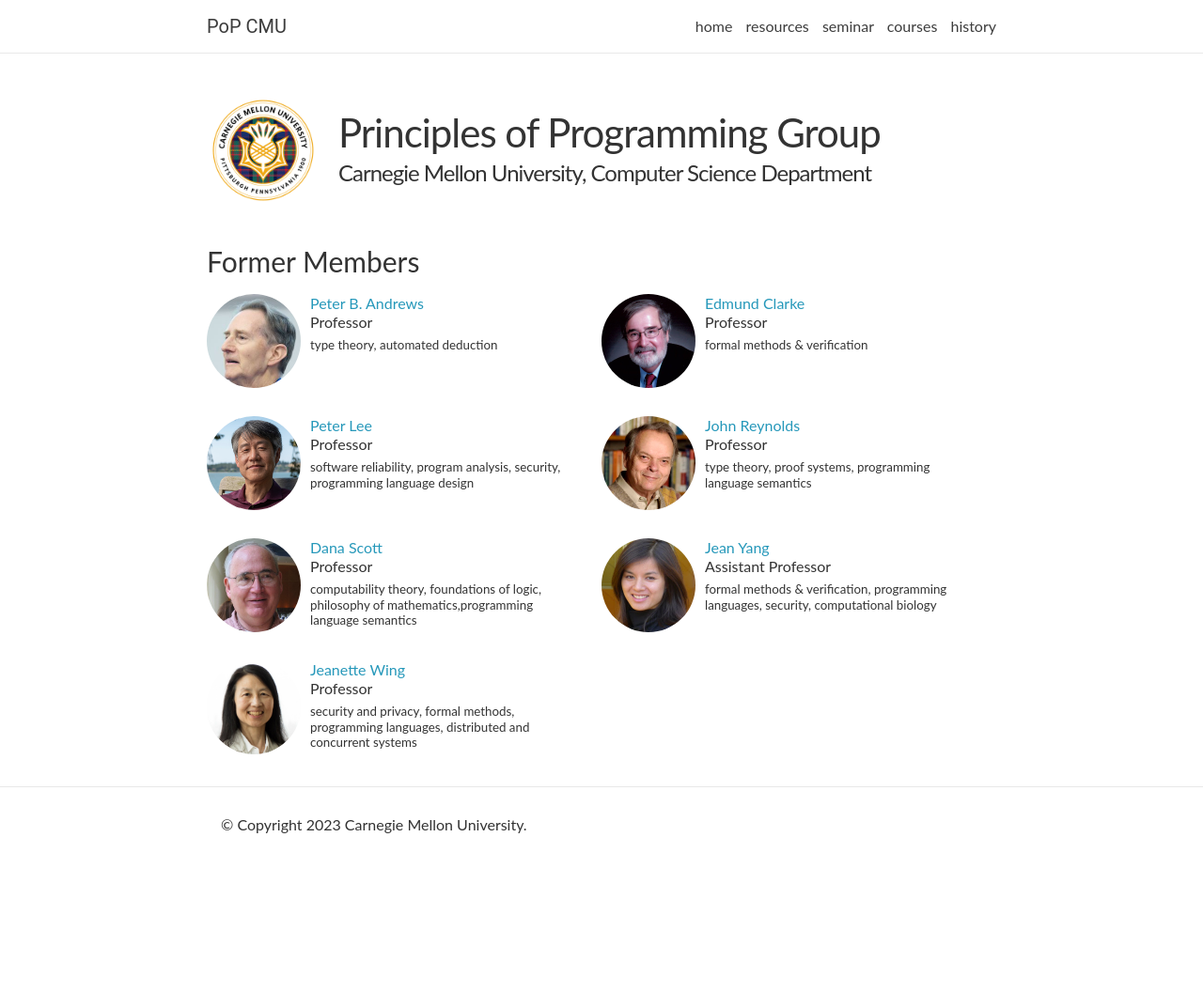
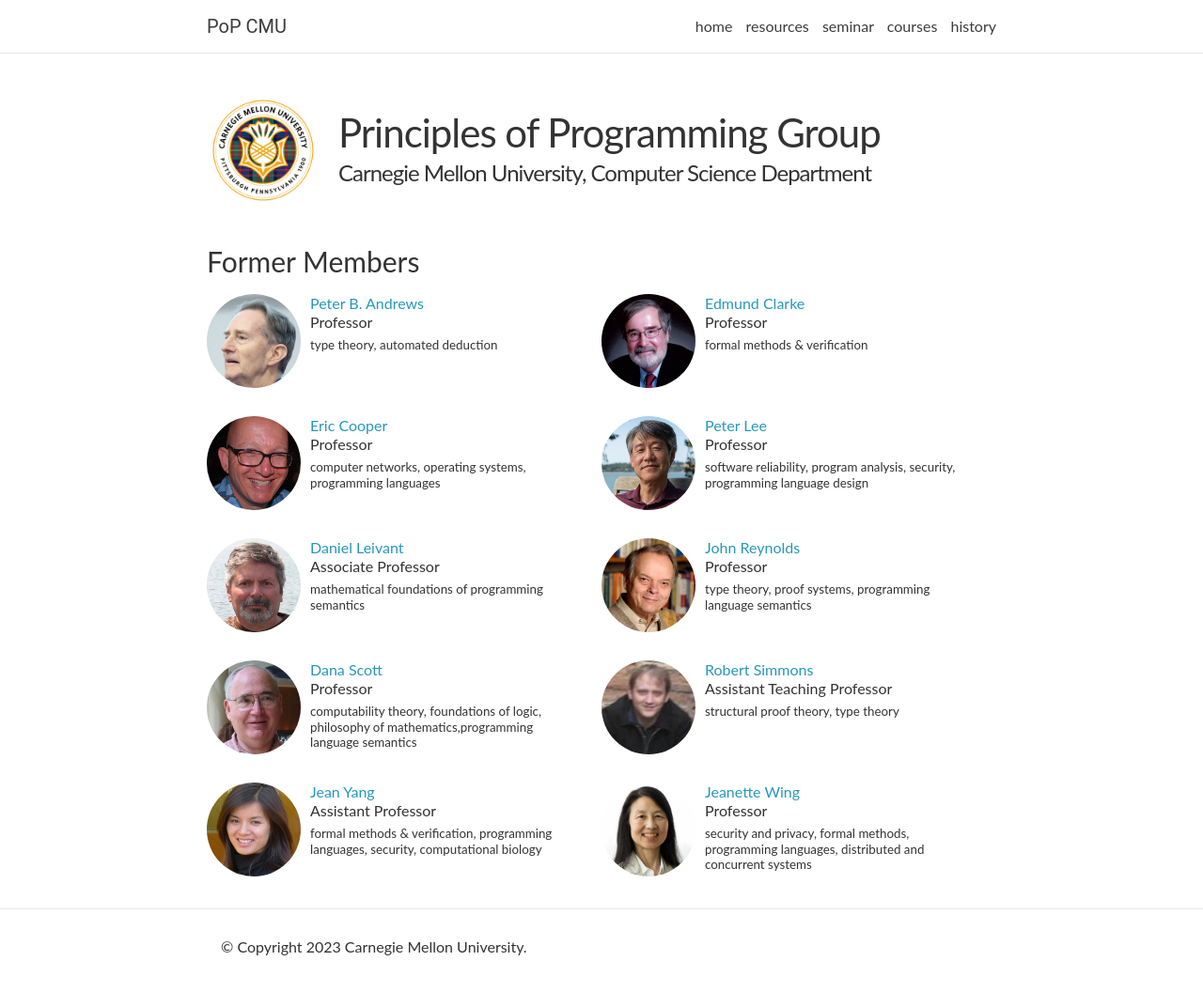
Before and after one commit to probsys/pop, a Jekyll site: the page built from _pages/history.md, in a window 1280 px wide and 1079 px high. Shown: the top 1056 px of the window at 94% size. Built offline with Jekyll 4.4.1, drawn with Linux system fonts in a browser that asks for light colours.

Commit message:
More previous members.

```diff
--- a/_data/people.yml
+++ b/_data/people.yml
@@ -152,11 +152,23 @@ Former:
     image: people/clarke.jpg
     interests: formal methods &amp; verification
 
+  - name: Eric Cooper
+    title: Professor
+    url: https://www.cs.cmu.edu/~ecc/
+    image: people/cooper.jpg
+    interests: computer networks, operating systems, programming languages
+
   - name: Peter Lee
     title: Professor
     url: https://www.microsoft.com/en-us/research/people/petelee/
     image: people/lee.jpg
     interests: software reliability, program analysis, security, programming language design
+
+  - name: Daniel Leivant
+    title: Associate Professor
+    url: https://legacy.cs.indiana.edu/~leivant/
+    image: people/leivant.jpg
+    interests: mathematical foundations of programming semantics
 
   - name: John Reynolds
     title: Professor
@@ -170,6 +182,12 @@ Former:
     image: people/scott.jpg
     interests: computability theory, foundations of logic, philosophy of mathematics,programming language semantics
 
+  - name: Robert Simmons
+    title: Assistant Teaching Professor
+    url: http://www.cs.cmu.edu/~rjsimmon/
+    image: people/simmons.jpg
+    interests: structural proof theory, type theory
+
   - name: Jean Yang
     title: Assistant Professor
     url: http://www.cs.cmu.edu/~jyang2/
```
Also changed, not shown: assets/img/people/cooper.jpg (added), assets/img/people/leivant.jpg (added), assets/img/people/simmons.jpg (added).
